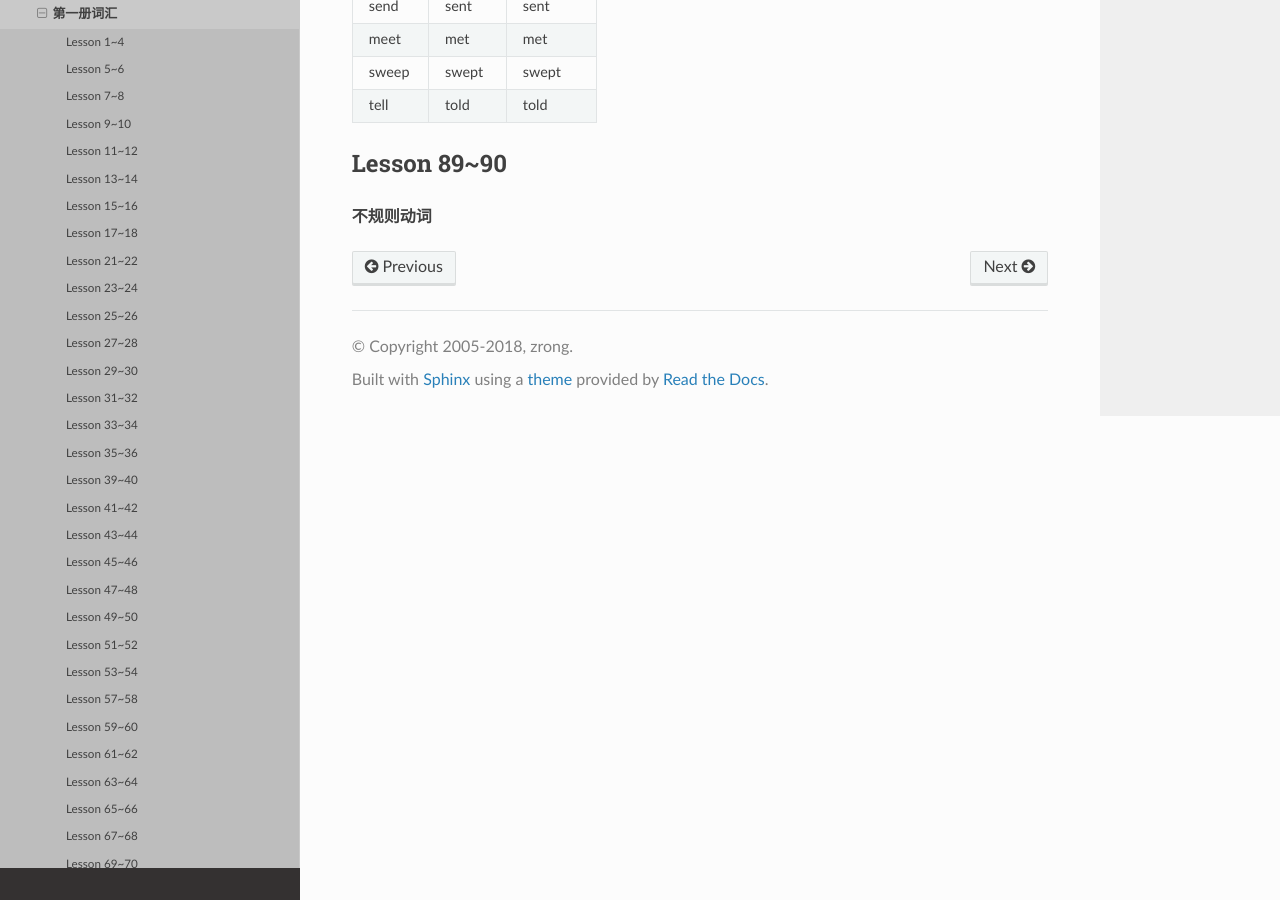
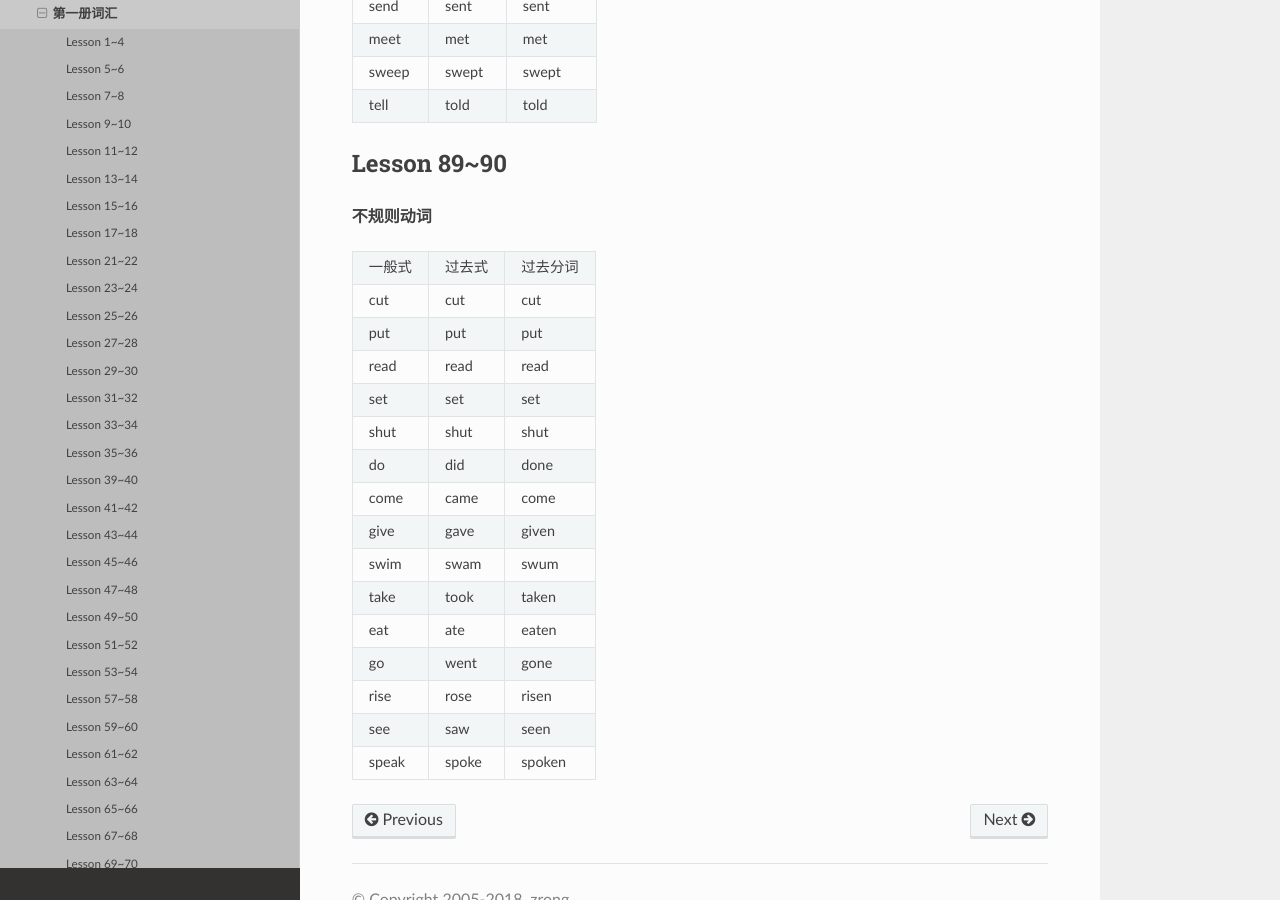
Before and after one commit to zrong/wiki, a Sphinx documentation site: the page built from source/lang/nce/1vocabulary.rst, in a window 1280 px wide and 900 px high, scrolled down 16118 px. Built offline with Sphinx 7.4.7 and the Read the Docs theme 2.0.0, drawn with Linux system fonts in a browser that asks for light colours.

Commit message:
📦 NEW: add 89~90

```diff
--- a/source/lang/nce/1sentence.rst
+++ b/source/lang/nce/1sentence.rst
@@ -304,9 +304,8 @@ have been 与 have gone
 
 - have been to a place 表示过去曾经去过某地，但已经不在那里。
 
-- have gone to a place 表示过去已经去过某地，现在在那里，或者在去那里的路上。
+- have gone to a place 表示过去已经去过某地，现在在那里，或者在去那里的路上。 ::
 
-::
     George has been to Paris. （现在不在巴黎）
 
     George has gone to Paris. （在巴黎或者在去巴黎的路上）
--- a/source/lang/nce/1vocabulary.rst
+++ b/source/lang/nce/1vocabulary.rst
@@ -635,7 +635,6 @@ Lesson 85~86
 
 never 表示“从无”，“从未”，有强调的含义。ever 常常用于否定句、疑问句以及表示条件的从句中表示“以往任何时候”，“曾经”、“在任何时候”、“从来”这类意思。
 
-
 Lesson 87~88
 ================
 
@@ -678,3 +677,37 @@ Lesson 89~90
 .. glossary::
 
     不规则动词
+
++--------+--------+----------+
+| 一般式 | 过去式 | 过去分词 |
++--------+--------+----------+
+| cut    | cut    | cut      |
++--------+--------+----------+
+| put    | put    | put      |
++--------+--------+----------+
+| read   | read   | read     |
++--------+--------+----------+
+| set    | set    | set      |
++--------+--------+----------+
+| shut   | shut   | shut     |
++--------+--------+----------+
+| do     | did    | done     |
++--------+--------+----------+
+| come   | came   | come     |
++--------+--------+----------+
+| give   | gave   | given    |
++--------+--------+----------+
+| swim   | swam   | swum     |
++--------+--------+----------+
+| take   | took   | taken    |
++--------+--------+----------+
+| eat    | ate    | eaten    |
++--------+--------+----------+
+| go     | went   | gone     |
++--------+--------+----------+
+| rise   | rose   | risen    |
++--------+--------+----------+
+| see    | saw    | seen     |
++--------+--------+----------+
+| speak  | spoke  | spoken   |
++--------+--------+----------+
```
Also changed, not shown: source/lang/nce/1grammar.rst (+26 -0 lines).
